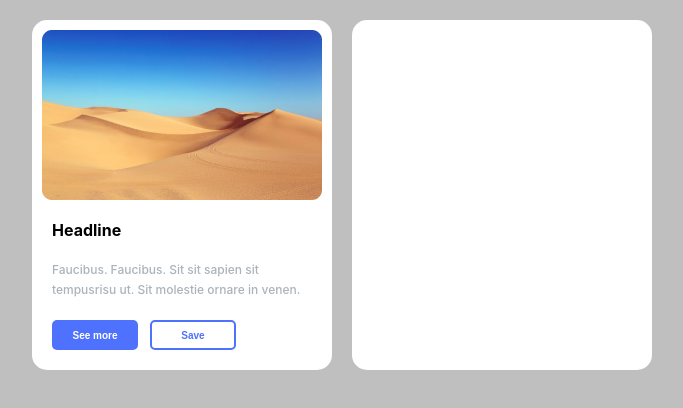
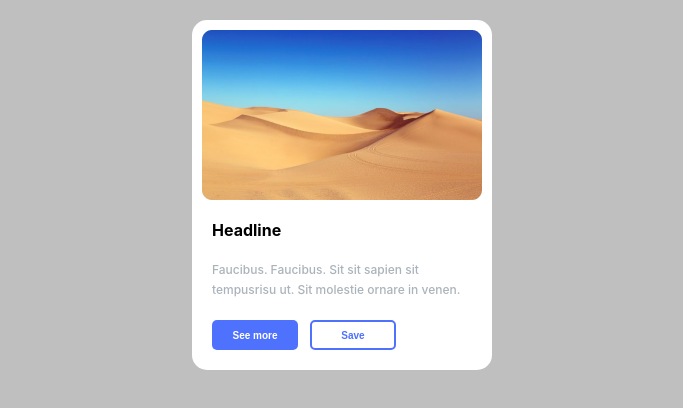
Before and after one commit to paul-koo/incubator-html-css, a React (Create React App) app in the folder home-work-week-1-card/: page / in a window 1280 px wide. Shown: the top 408 px of the page, without its empty margins (298-981 px from the left). Built offline with nearby package versions, Linux system fonts and the light colour scheme; a web font is replaced by a local one.

Commit message:
feat: change favicon

```diff
--- a/home-work-week-1-card/src/App.tsx
+++ b/home-work-week-1-card/src/App.tsx
@@ -19,8 +19,6 @@ function App() {
           <Button status={"inactive"}>Save</Button>
         </ButtonContainer>
       </CardBody>
-      <CardBody>
-      </CardBody>
     </Wrapper>
   );
 }
```
Also changed, not shown: 1 other file (tests, documents, lock files or other folders).
